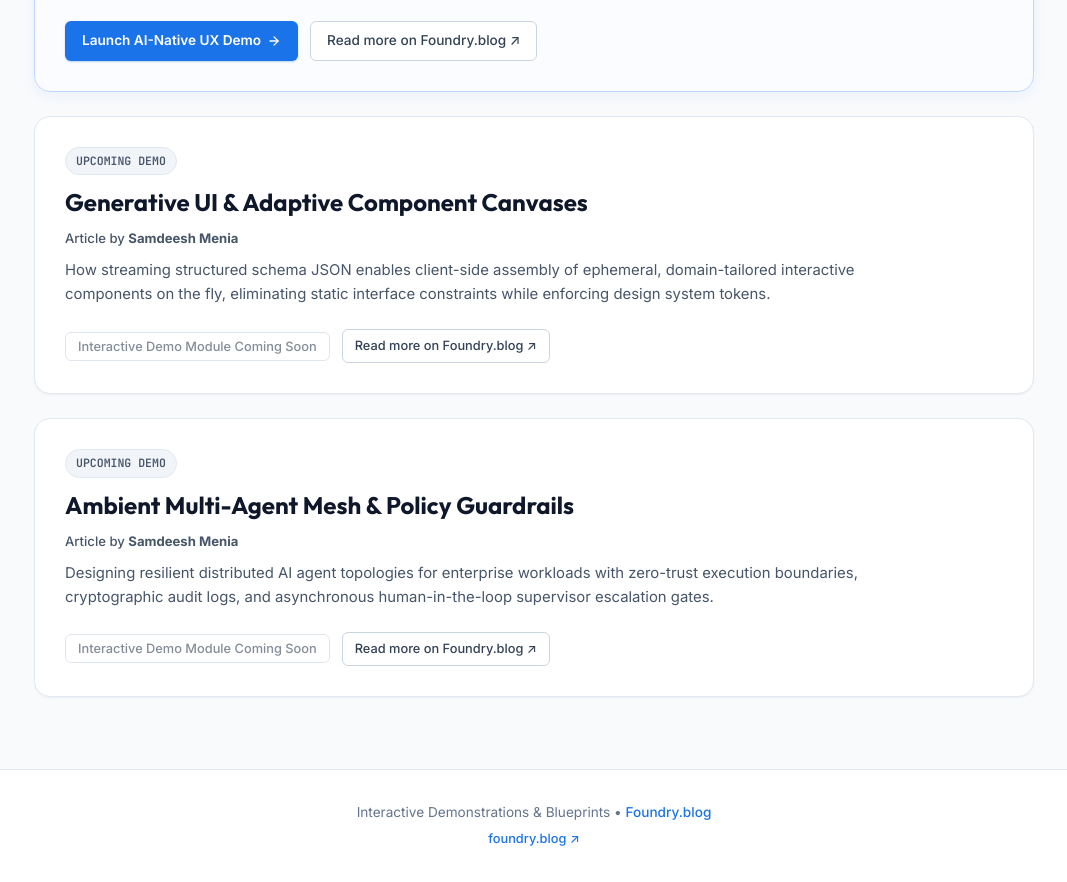
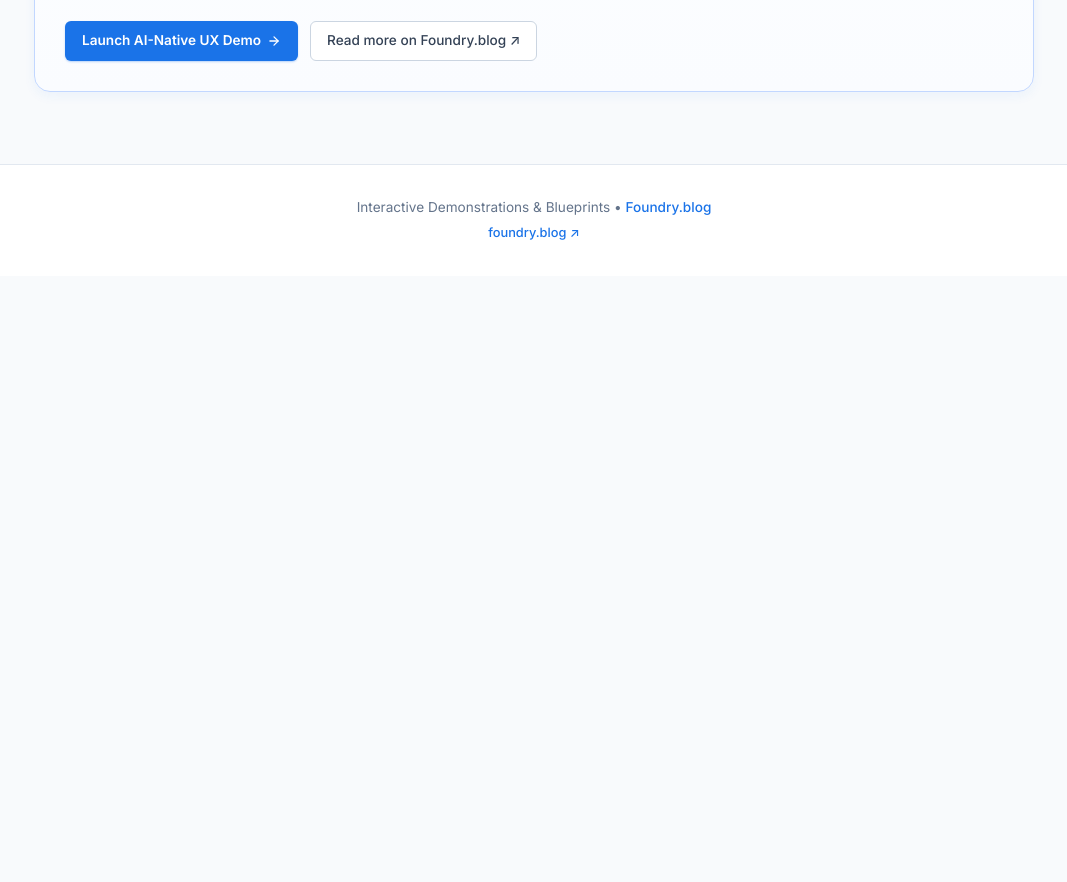
Before and after one commit to samdeesh/workbench, a website built with Vite: page index.html in a window 1280 px wide. Shown: the part 972-1854 px from the top of the page, without its empty margins (106-1173 px from the left). After the commit the page ends 1248 px from the top, so only its background shows below. Built offline with nearby package versions, Linux system fonts and the light colour scheme.

Commit message:
chore: remove upcoming demo cards from main

```diff
--- a/index.html
+++ b/index.html
@@ -187,66 +187,6 @@
           </div>
         </article>
 
-        <!-- ARTICLE 2: Generative UI (Upcoming Demo) -->
-        <article class="article-card">
-          <div class="article-card-top">
-            <span class="article-badge-upcoming">
-              <span>UPCOMING DEMO</span>
-            </span>
-          </div>
-
-          <h3 class="article-card-title">
-            Generative UI & Adaptive Component Canvases
-          </h3>
-
-          <div style="font-size: 0.82rem; color: var(--gray-600); font-weight: 500; margin-bottom: 10px;">
-            Article by <strong>Samdeesh Menia</strong>
-          </div>
-
-          <p class="article-card-desc">
-            How streaming structured schema JSON enables client-side assembly of ephemeral, domain-tailored interactive components on the fly, eliminating static interface constraints while enforcing design system tokens.
-          </p>
-
-          <div class="article-card-actions">
-            <button class="btn btn-glass btn-sm" disabled style="opacity: 0.6; cursor: not-allowed;">
-              <span>Interactive Demo Module Coming Soon</span>
-            </button>
-            <a href="https://foundry.blog/" target="_blank" rel="noopener noreferrer" class="btn btn-glass btn-sm">
-              <span>Read more on Foundry.blog ↗</span>
-            </a>
-          </div>
-        </article>
-
-        <!-- ARTICLE 3: Ambient Multi-Agent Mesh (Upcoming Demo) -->
-        <article class="article-card">
-          <div class="article-card-top">
-            <span class="article-badge-upcoming">
-              <span>UPCOMING DEMO</span>
-            </span>
-          </div>
-
-          <h3 class="article-card-title">
-            Ambient Multi-Agent Mesh & Policy Guardrails
-          </h3>
-
-          <div style="font-size: 0.82rem; color: var(--gray-600); font-weight: 500; margin-bottom: 10px;">
-            Article by <strong>Samdeesh Menia</strong>
-          </div>
-
-          <p class="article-card-desc">
-            Designing resilient distributed AI agent topologies for enterprise workloads with zero-trust execution boundaries, cryptographic audit logs, and asynchronous human-in-the-loop supervisor escalation gates.
-          </p>
-
-          <div class="article-card-actions">
-            <button class="btn btn-glass btn-sm" disabled style="opacity: 0.6; cursor: not-allowed;">
-              <span>Interactive Demo Module Coming Soon</span>
-            </button>
-            <a href="https://foundry.blog/" target="_blank" rel="noopener noreferrer" class="btn btn-glass btn-sm">
-              <span>Read more on Foundry.blog ↗</span>
-            </a>
-          </div>
-        </article>
-
       </div>
     </section>
 
```
